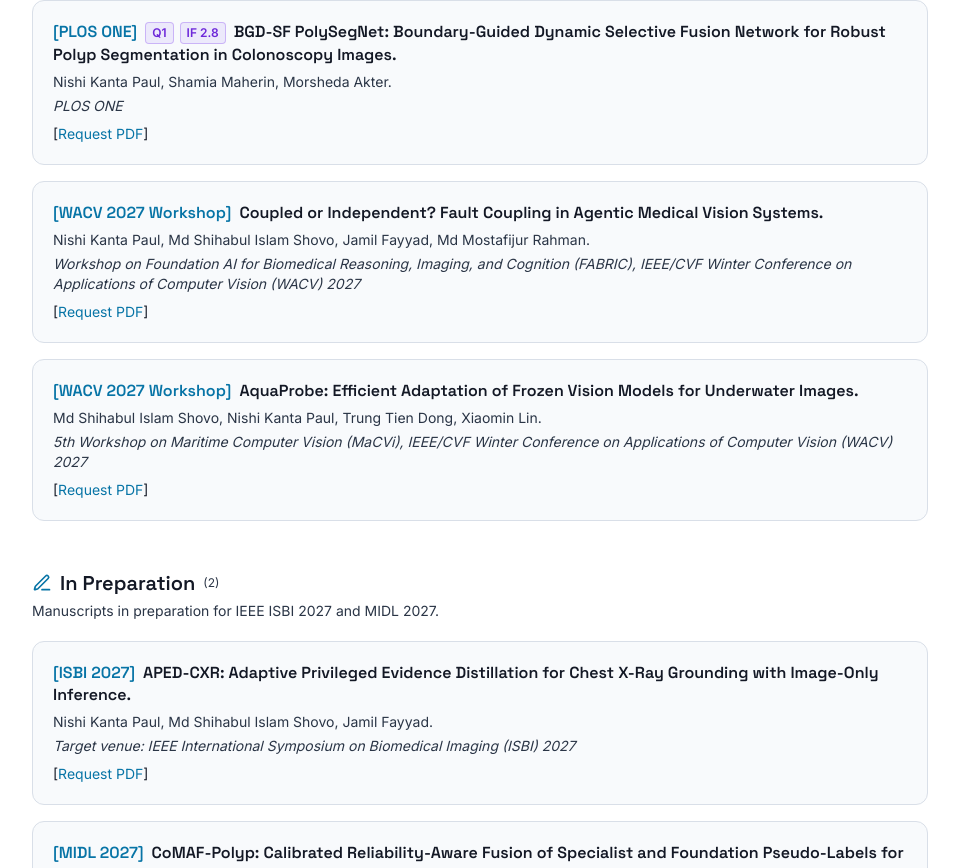
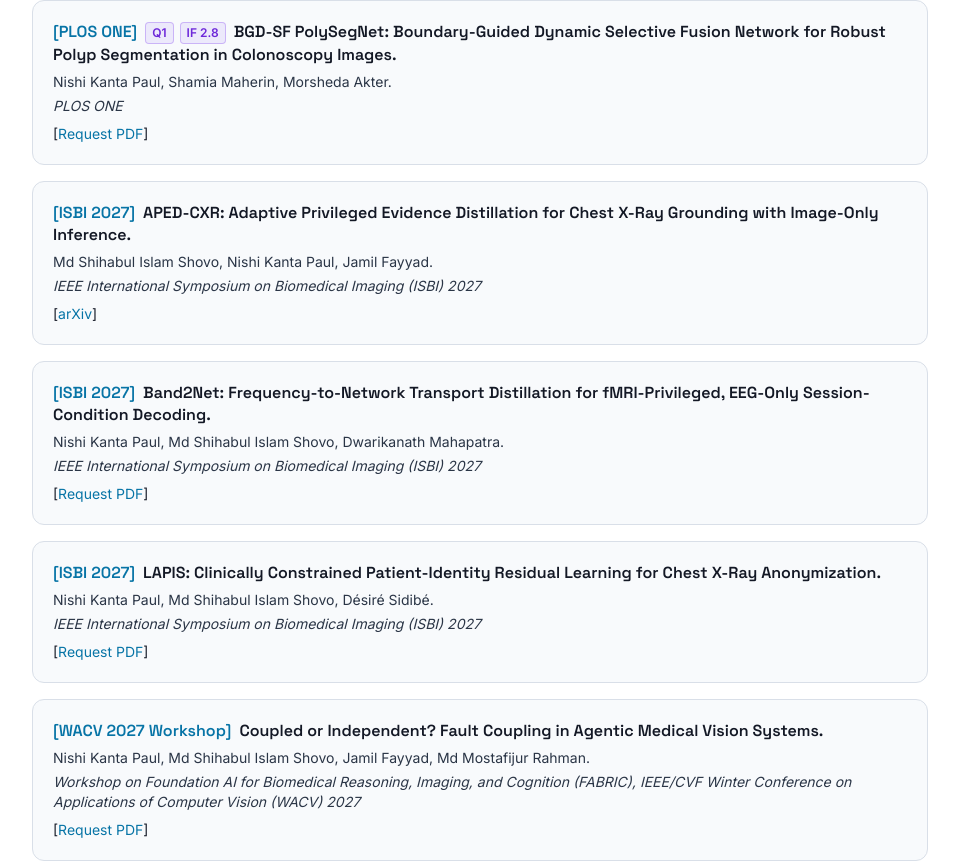
Before and after one commit to Nishi-Kanta-Paul/NIMISHES-Lab, a React (Vite) app: page /publications in a window 1280 px wide. Shown: the part 1532-2400 px from the top of the page, without its empty margins (160-1119 px from the left). Built offline with nearby package versions, Linux system fonts and the light colour scheme; the HTML template or start-up script is replaced by a standard one.

Commit message:
feat: update manuscript details and statistics; enhance publications and research sections

```diff
--- a/index.html
+++ b/index.html
@@ -5,7 +5,7 @@
     <meta name="viewport" content="width=device-width, initial-scale=1.0" />
     <!-- TODO: Set the document title to the name of your application -->
     <title>NIMISHES Lab  AI &amp; Machine Learning Research</title>
-    <meta name="description" content="NIMISHES Lab: an independent AI and machine learning research lab building efficient, explainable models for high-stakes decisions. 10 manuscripts across medical imaging, biosignals, and trustworthy AI, including IEEE BECITHCON 2026 and iCONEECT 2026 papers and submissions to IEEE JBHI, IEEE Access, PLOS ONE, and WACV 2027 workshops." />
+    <meta name="description" content="NIMISHES Lab: an independent AI and machine learning research lab building efficient, explainable models for high-stakes decisions. 12 manuscripts across medical imaging, biosignals, and trustworthy AI, including IEEE BECITHCON 2026 and iCONEECT 2026 papers and submissions to IEEE JBHI, IEEE Access, PLOS ONE, IEEE ISBI 2027, and WACV 2027 workshops." />
     <meta name="author" content="NIMISHES Lab" />
 
     <meta property="og:title" content="NIMISHES Lab  AI &amp; Machine Learning Research" />
--- a/src/pages/Index.tsx
+++ b/src/pages/Index.tsx
@@ -39,10 +39,10 @@ const news = [
 ];
 
 const impact = [
-  { value: "10", label: "Manuscripts" },
+  { value: "12", label: "Manuscripts" },
   { value: "3", label: "IEEE acceptances" },
-  { value: "5", label: "Under review" },
-  { value: "2", label: "In preparation" },
+  { value: "8", label: "Under review" },
+  { value: "1", label: "In preparation" },
 ];
 
 const fadeUp = {
--- a/src/pages/Publications.tsx
+++ b/src/pages/Publications.tsx
@@ -19,6 +19,7 @@ type Paper = {
   /** Journal Impact Factor, e.g. "7.7". */
   impactFactor?: string;
   pdf?: string;
+  arxiv?: string;
   code?: string;
 };
 
@@ -32,6 +33,7 @@ type Section = {
 const LAB_EMAIL = "nimisheslab72@gmail.com";
 
 const WACV_2027 = "IEEE/CVF Winter Conference on Applications of Computer Vision (WACV) 2027";
+const ISBI_2027 = "IEEE International Symposium on Biomedical Imaging (ISBI) 2027";
 
 const sections: Section[] = [
   {
@@ -47,6 +49,7 @@ const sections: Section[] = [
         venue:
           "Proceedings of the 5th IEEE International Conference on Biomedical Engineering, Computer and Information Technology for Health (BECITHCON), Dhaka, Bangladesh, 2026",
         pdf: "/papers/SleepEffFormer.pdf",
+        arxiv: "https://arxiv.org/abs/2609.22148",
         code: "https://github.com/Nishi-Kanta-Paul/SleepStage",
       },
       {
@@ -57,6 +60,7 @@ const sections: Section[] = [
         venue:
           "Proceedings of the 5th IEEE International Conference on Biomedical Engineering, Computer and Information Technology for Health (BECITHCON), Dhaka, Bangladesh, 2026",
         pdf: "/papers/WaveFoG.pdf",
+        arxiv: "https://arxiv.org/abs/2609.22147",
         code: "https://github.com/Shihabul-Shuvo/WaveFoG",
       },
       {
@@ -74,7 +78,7 @@ const sections: Section[] = [
   {
     status: "Under Review",
     icon: Clock,
-    blurb: "Submitted to peer-reviewed journals and WACV 2027 workshops.",
+    blurb: "Submitted to peer-reviewed journals, IEEE ISBI 2027, and WACV 2027 workshops.",
     papers: [
       {
         tag: "IEEE JBHI",
@@ -102,6 +106,27 @@ const sections: Section[] = [
         impactFactor: "2.8",
       },
       {
+        tag: "ISBI 2027",
+        title:
+          "APED-CXR: Adaptive Privileged Evidence Distillation for Chest X-Ray Grounding with Image-Only Inference",
+        authors: "Md Shihabul Islam Shovo, Nishi Kanta Paul, Jamil Fayyad",
+        venue: ISBI_2027,
+        arxiv: "https://arxiv.org/abs/2610.29740",
+      },
+      {
+        tag: "ISBI 2027",
+        title:
+          "Band2Net: Frequency-to-Network Transport Distillation for fMRI-Privileged, EEG-Only Session-Condition Decoding",
+        authors: "Nishi Kanta Paul, Md Shihabul Islam Shovo, Dwarikanath Mahapatra",
+        venue: ISBI_2027,
+      },
+      {
+        tag: "ISBI 2027",
+        title: "LAPIS: Clinically Constrained Patient-Identity Residual Learning for Chest X-Ray Anonymization",
+        authors: "Nishi Kanta Paul, Md Shihabul Islam Shovo, Désiré Sidibé",
+        venue: ISBI_2027,
+      },
+      {
         tag: "WACV 2027 Workshop",
         title: "Coupled or Independent? Fault Coupling in Agentic Medical Vision Systems",
         authors: "Nishi Kanta Paul, Md Shihabul Islam Shovo, Jamil Fayyad, Md Mostafijur Rahman",
@@ -118,15 +143,8 @@ const sections: Section[] = [
   {
     status: "In Preparation",
     icon: PenLine,
-    blurb: "Manuscripts in preparation for IEEE ISBI 2027 and MIDL 2027.",
+    blurb: "Manuscript in preparation for MIDL 2027.",
     papers: [
-      {
-        tag: "ISBI 2027",
-        title:
-          "APED-CXR: Adaptive Privileged Evidence Distillation for Chest X-Ray Grounding with Image-Only Inference",
-        authors: "Nishi Kanta Paul, Md Shihabul Islam Shovo, Jamil Fayyad",
-        venue: "Target venue: IEEE International Symposium on Biomedical Imaging (ISBI) 2027",
-      },
       {
         tag: "MIDL 2027",
         title:
@@ -152,11 +170,17 @@ const PaperLinks = ({ paper }: { paper: Paper }) => {
   const link = "text-primary hover:underline";
   return (
     <p className="text-sm mt-2 flex flex-wrap gap-x-3 gap-y-1">
-      {paper.pdf ? (
+      {paper.pdf && (
         <span>
           [<a href={paper.pdf} target="_blank" rel="noreferrer" className={link}>Paper</a>]
         </span>
-      ) : (
+      )}
+      {paper.arxiv && (
+        <span>
+          [<a href={paper.arxiv} target="_blank" rel="noreferrer" className={link}>arXiv</a>]
+        </span>
+      )}
+      {!paper.pdf && !paper.arxiv && (
         <span>
           [
           <a
@@ -256,7 +280,7 @@ const Publications = () => {
           </div>
 
           <p className="max-w-4xl mx-auto text-sm text-muted-foreground mt-12 text-center">
-            Manuscripts under review or in preparation are not distributed publicly - write to{" "}
+            Manuscripts without a public preprint are not distributed publicly - write to{" "}
             <a href={`mailto:${LAB_EMAIL}`} className="text-primary hover:underline">
               {LAB_EMAIL}
             </a>{" "}
--- a/src/pages/Research.tsx
+++ b/src/pages/Research.tsx
@@ -11,7 +11,7 @@ const areas = [
     desc: "Designing and analysing neural architectures  convolutional, recurrent, Transformer, and state-space models  with a focus on attention, gating, and multi-branch fusion as mechanisms for combining heterogeneous representations.",
     papers: [
       { name: "AquaProbe" },
-      { name: "WaveFoG", pdf: "/papers/WaveFoG.pdf" },
+      { name: "WaveFoG", link: "/papers/WaveFoG.pdf" },
       { name: "LCM-UNet" },
     ],
   },
@@ -21,7 +21,7 @@ const areas = [
     desc: "Building models under hard parameter, latency, and FLOP budgets so they run on CPUs, edge devices, and consumer hardware  using structural reparameterization, compact backbones, and architecture-level compression rather than post-hoc pruning alone.",
     papers: [
       { name: "LCM-UNet" },
-      { name: "SleepEffFormer", pdf: "/papers/SleepEffFormer.pdf" },
+      { name: "SleepEffFormer", link: "/papers/SleepEffFormer.pdf" },
       { name: "AquaProbe" },
     ],
   },
@@ -32,7 +32,7 @@ const areas = [
     papers: [
       { name: "BGD-SF PolySegNet" },
       { name: "LCM-UNet" },
-      { name: "APED-CXR" },
+      { name: "APED-CXR", link: "https://arxiv.org/abs/2610.29740" },
     ],
   },
   {
@@ -40,8 +40,9 @@ const areas = [
     title: "Time-Series & Signal Intelligence",
     desc: "Learning from sequential and sensor data  wavelet and spectral representations, temporal context modelling, and sequence-level post-processing  evaluated under subject-independent protocols that test genuine generalisation.",
     papers: [
-      { name: "SleepEffFormer", pdf: "/papers/SleepEffFormer.pdf" },
-      { name: "WaveFoG", pdf: "/papers/WaveFoG.pdf" },
+      { name: "SleepEffFormer", link: "/papers/SleepEffFormer.pdf" },
+      { name: "WaveFoG", link: "/papers/WaveFoG.pdf" },
+      { name: "Band2Net" },
     ],
   },
   {
@@ -49,9 +50,9 @@ const areas = [
     title: "Explainable & Trustworthy AI",
     desc: "Making predictions inspectable and defensible by the people who act on them, through gradient- and game-theoretic attribution, attention analysis, and calibrated, honestly-reported uncertainty.",
     papers: [
-      { name: "DR-LiteNet", pdf: "/papers/DR-LiteNet.pdf" },
+      { name: "DR-LiteNet", link: "/papers/DR-LiteNet.pdf" },
       { name: "Anomaly-Aware ForensiBlock" },
-      { name: "SleepEffFormer", pdf: "/papers/SleepEffFormer.pdf" },
+      { name: "SleepEffFormer", link: "/papers/SleepEffFormer.pdf" },
     ],
   },
   {
@@ -59,8 +60,8 @@ const areas = [
     title: "Imbalanced & Data-Efficient Learning",
     desc: "Handling skewed, long-tailed, and label-scarce data as a first-class problem  synthetic minority generation in feature space, cost-sensitive objectives, and evaluation metrics that do not flatter a majority-class predictor.",
     papers: [
-      { name: "DR-LiteNet", pdf: "/papers/DR-LiteNet.pdf" },
-      { name: "WaveFoG", pdf: "/papers/WaveFoG.pdf" },
+      { name: "DR-LiteNet", link: "/papers/DR-LiteNet.pdf" },
+      { name: "WaveFoG", link: "/papers/WaveFoG.pdf" },
       { name: "Anomaly-Aware ForensiBlock" },
     ],
   },
@@ -70,6 +71,7 @@ const areas = [
     desc: "Anomaly detection, behavioral monitoring, and privacy-aware infrastructure for sensitive data  combining machine learning with tamper-evident logging, access control, and verifiable auditing.",
     papers: [
       { name: "Anomaly-Aware ForensiBlock" },
+      { name: "LAPIS" },
     ],
   },
   {
@@ -149,9 +151,9 @@ const Research = () => (
                     <ul className="flex flex-wrap gap-x-4 gap-y-1.5">
                       {a.papers.map((paper) => (
                         <li key={paper.name}>
-                          {paper.pdf ? (
+                          {paper.link ? (
                             <a
-                              href={paper.pdf}
+                              href={paper.link}
                               target="_blank"
                               rel="noreferrer"
                               className="text-sm text-muted-foreground hover:text-primary transition-colors inline-flex items-start gap-2"
@@ -161,7 +163,7 @@ const Research = () => (
                             </a>
                           ) : (
                             <span
-                              title="Manuscript in preparation - available from the authors on request"
+                              title="Not yet public - a copy is available from the authors on request"
                               className="text-sm text-muted-foreground inline-flex items-start gap-2"
                             >
                               <FileText size={13} className="mt-0.5 shrink-0 text-muted-foreground" />
```
